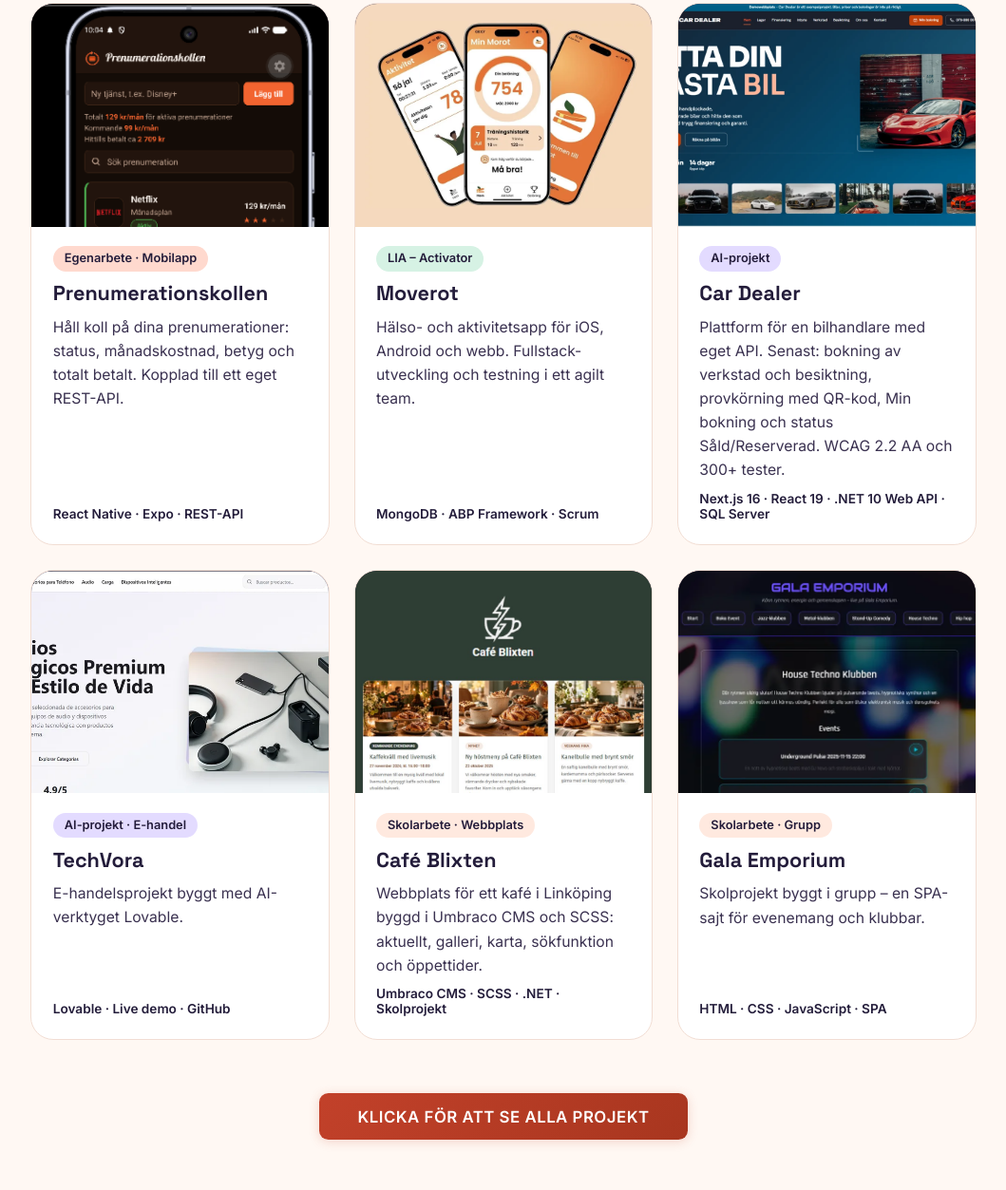
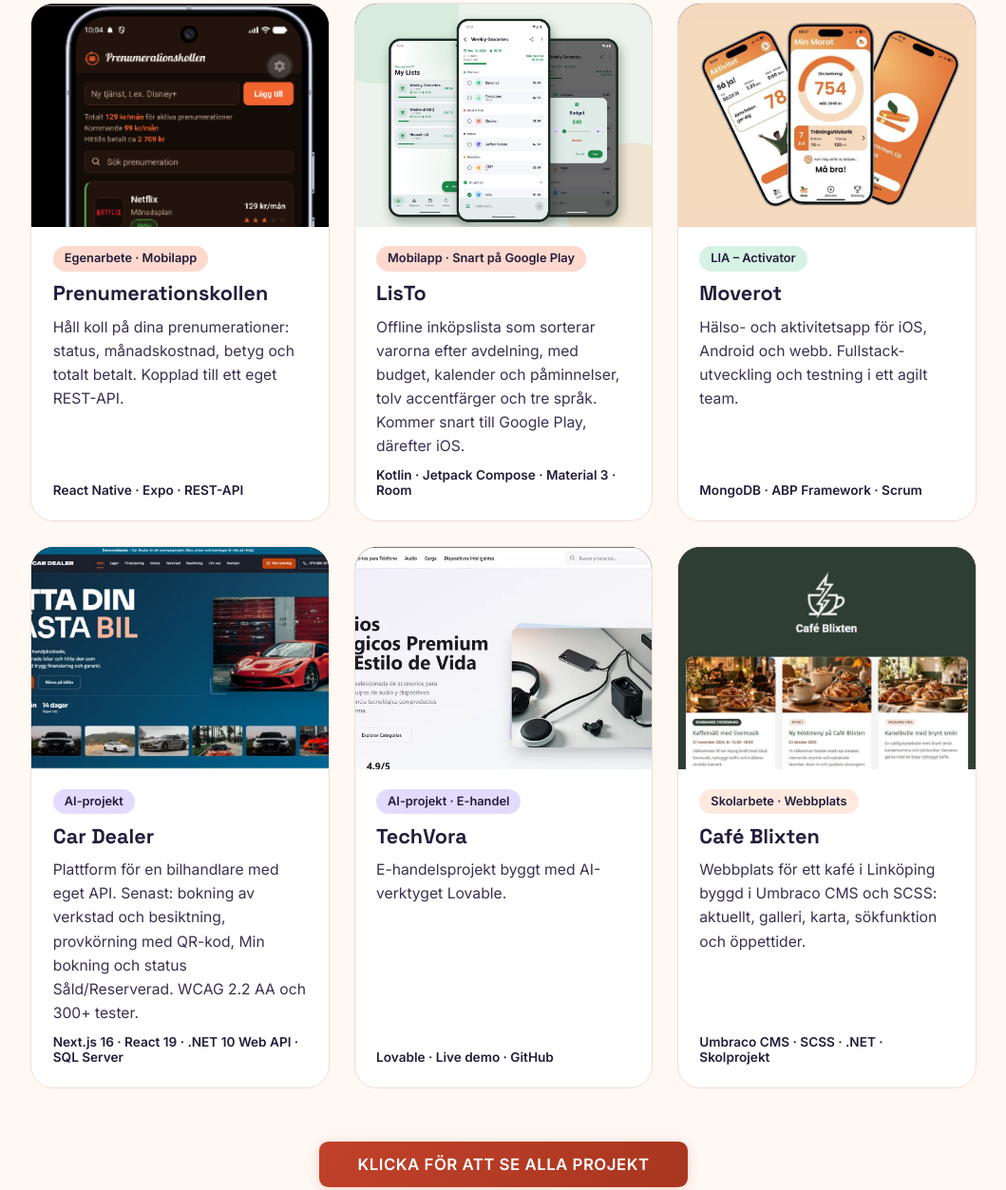
Before and after one commit to AigennA/portfolio-website, a plain HTML site: page index.html in a window 1280 px wide. Shown: the part 1000-2253 px from the top of the page at 95% size, without its empty margins (110-1169 px from the left). Drawn offline with Linux system fonts and the light colour scheme.

Commit message:
Hem: feature LisTo instead of Gala Emporium
Gala Emporium stays on the Projekt page and under Skolarbete.

Co-Authored-By: Claude Opus 5.5 <noreply@anthropic.com>
Claude-Session: https://claude.ai/code/session_011TqaBsCwzbhZWeZgvJ3Eky

```diff
--- a/index.html
+++ b/index.html
@@ -12,7 +12,7 @@
     <!-- Icons and web fonts load without blocking the first paint -->
     <link rel="preload" href="https://cdnjs.cloudflare.com/ajax/libs/font-awesome/7.0.1/css/all.min.css" as="style" onload="this.onload=null;this.rel='stylesheet'">
     <noscript><link rel="stylesheet" href="https://cdnjs.cloudflare.com/ajax/libs/font-awesome/7.0.1/css/all.min.css"></noscript>
-    <link rel="stylesheet" href="style.css?v=20261120d">
+    <link rel="stylesheet" href="style.css?v=20261120e">
     <meta name="description" content="Portfolio av Aygen – systemutvecklare .NET, fullstack-utvecklare med erfarenhet från LIA hos Activator.">
     <!-- Umami: cookieless visitor statistics (countries, cities, pages) -->
     <!-- Open the site once with ?notrack to stop counting your own visits in that browser, ?track to undo -->
@@ -540,7 +540,7 @@ Portfolion är byggd för att ge en tydlig och enkel överblick över vad jag ka
     </div>
 </footer>
 
-<script src="script.js?v=20261120d"></script>
-<script src="i18n.js?v=20261120d"></script>
+<script src="script.js?v=20261120e"></script>
+<script src="i18n.js?v=20261120e"></script>
 </body>
 </html>
--- a/script.js
+++ b/script.js
@@ -369,7 +369,7 @@ window.scrollTo({ top: 0, behavior: "instant" });
         { title: "Prenumerationskollen", cat: "Mobilappar", tag: "Egenarbete · Mobilapp", tone: "coral", img: "images/projects/prenumerationskollen.png", w: 342, h: 605,
           desc: "Håll koll på dina prenumerationer: status, månadskostnad, betyg och totalt betalt. Kopplad till ett eget REST-API.", tech: "React Native · Expo · REST-API", open: ["Mobilappar", "Prenumerationskollen"], featured: true },
         { title: "LisTo", cat: "Mobilappar", tag: "Mobilapp · Snart på Google Play", tone: "coral", img: "images/projects/listo-cover.webp", w: 1200, h: 900,
-          desc: "Offline inköpslista som sorterar varorna efter avdelning, med budget, kalender och påminnelser, tolv accentfärger och tre språk. Kommer snart till Google Play, därefter iOS.", tech: "Kotlin · Jetpack Compose · Material 3 · Room", open: ["Mobilappar", "LisTo"] },
+          desc: "Offline inköpslista som sorterar varorna efter avdelning, med budget, kalender och påminnelser, tolv accentfärger och tre språk. Kommer snart till Google Play, därefter iOS.", tech: "Kotlin · Jetpack Compose · Material 3 · Room", open: ["Mobilappar", "LisTo"], featured: true },
         { title: "Daily Affirmations", cat: "Mobilappar", tag: "Mobilapp", tone: "coral", img: "images/data.webp", w: 640, h: 360,
           desc: "Dagliga positiva affirmationer med animationer. Under testning inför publicering på Google Play.", tech: "Expo · React Native · TypeScript", open: ["Mobilappar", "Daily Affirmations"] },
         { title: "Moverot", cat: "LIA", tag: "LIA – Activator", tone: "mint", img: "images/moverot.webp", w: 900, h: 629,
@@ -381,7 +381,7 @@ window.scrollTo({ top: 0, behavior: "instant" });
         { title: "Café Blixten", cat: "Skolarbete", tag: "Skolarbete · Webbplats", tone: "peach", img: "images/projects/cafe-blixten-cover.jpg", w: 800, h: 999,
           desc: "Webbplats för ett kafé i Linköping byggd i Umbraco CMS och SCSS: aktuellt, galleri, karta, sökfunktion och öppettider.", tech: "Umbraco CMS · SCSS · .NET · Skolprojekt", open: ["Skolarbete", "Café Blixten"], featured: true },
         { title: "Gala Emporium", cat: "Skolarbete", tag: "Skolarbete · Grupp", tone: "peach", img: "images/projects/house-tech.webp", w: 1000, h: 473,
-          desc: "Skolprojekt byggt i grupp – en SPA-sajt för evenemang och klubbar.", tech: "HTML · CSS · JavaScript · SPA", open: ["Skolarbete", "Gala Emporium"], featured: true },
+          desc: "Skolprojekt byggt i grupp – en SPA-sajt för evenemang och klubbar.", tech: "HTML · CSS · JavaScript · SPA", open: ["Skolarbete", "Gala Emporium"] },
         { title: "Rocky", cat: "Skolarbete", tag: "Skolarbete · AI-chatbot", tone: "peach", img: "",
           desc: "Skolarbete: AI-chatbot, visas som videodemo.", tech: "Videodemo", open: ["Skolarbete", "Rocky"] }
     ];
```
